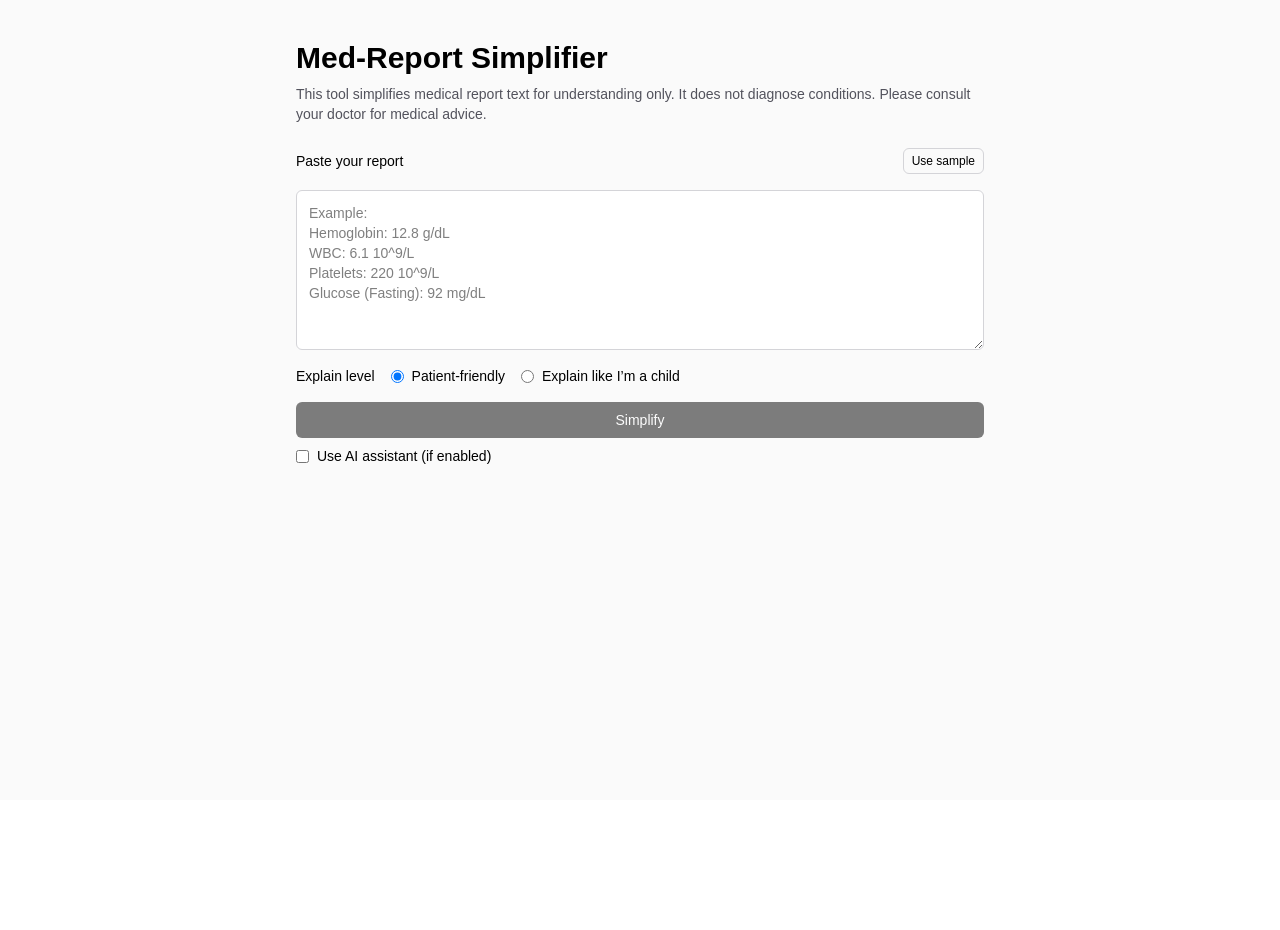
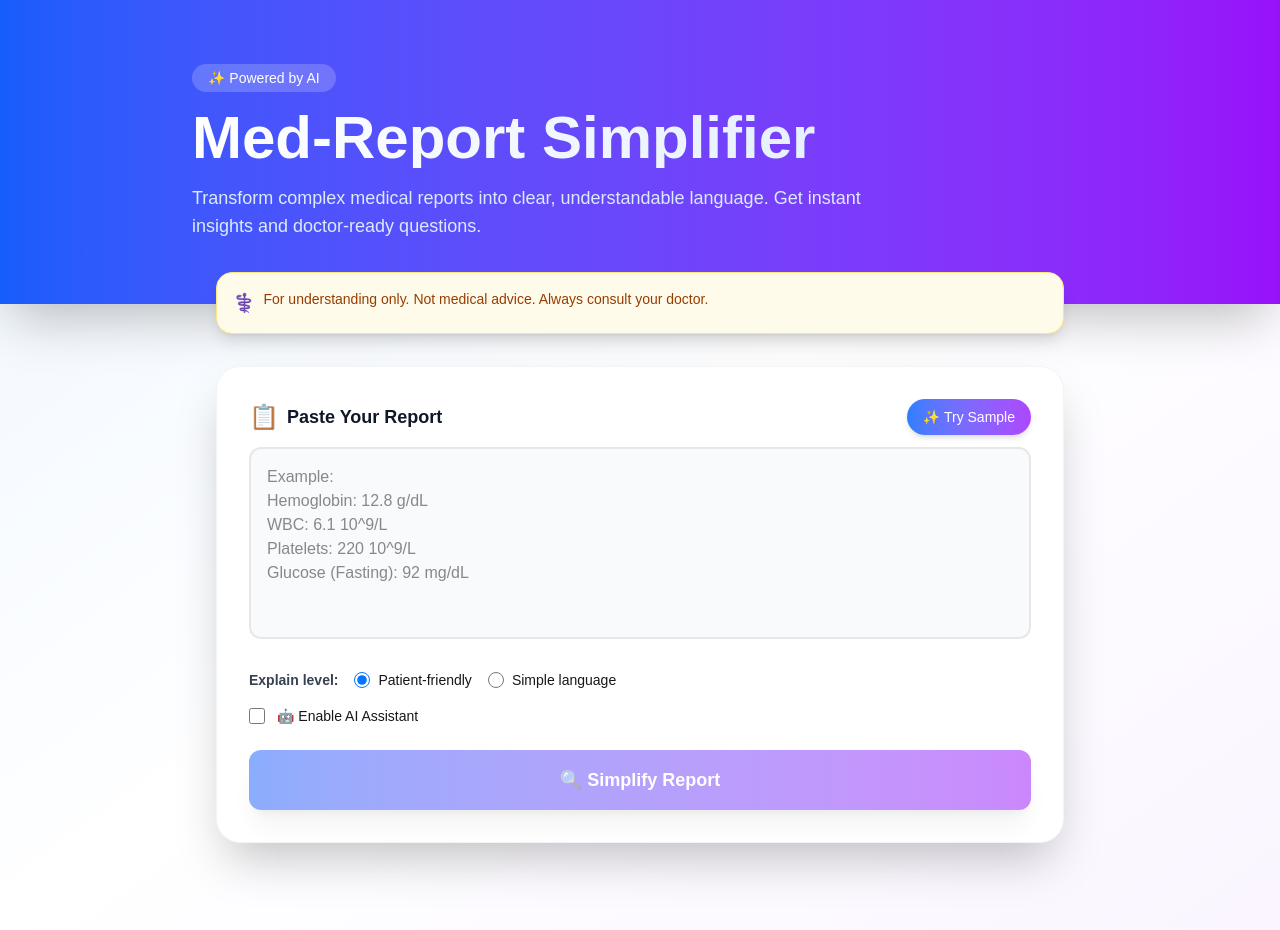
Before and after one commit to harini18122005/Med-Report, a Next.js app in the folder med-report-simplifier/: page / in a window 1280 px wide. Shown: the top 930 px of the page. Before the commit the page ends 800 px from the top, so only its background shows below. Built offline with nearby package versions, Linux system fonts and the light colour scheme.

Commit message:
feat(ui): add professional design with gradients and glassmorphism

```diff
--- a/med-report-simplifier/app/page.tsx
+++ b/med-report-simplifier/app/page.tsx
@@ -32,7 +32,6 @@ export default function Home() {
   const [data, setData] = useState<ApiResponse | null>(null);
   const [error, setError] = useState<string | null>(null);
   const [copied, setCopied] = useState(false);
-
   const [useAi, setUseAi] = useState<boolean>(false);
 
   async function copyToClipboard(text: string) {
@@ -68,151 +67,219 @@ export default function Home() {
     }
   }
 
+  const getStatusColor = (status?: string) => {
+    switch (status) {
+      case "low": return "text-blue-600 dark:text-blue-400";
+      case "high": return "text-red-600 dark:text-red-400";
+      case "in-range": return "text-green-600 dark:text-green-400";
+      default: return "text-gray-600 dark:text-gray-400";
+    }
+  };
+
+  const getStatusBadge = (status?: string) => {
+    switch (status) {
+      case "low": return "bg-blue-100 dark:bg-blue-900/30 text-blue-700 dark:text-blue-300";
+      case "high": return "bg-red-100 dark:bg-red-900/30 text-red-700 dark:text-red-300";
+      case "in-range": return "bg-green-100 dark:bg-green-900/30 text-green-700 dark:text-green-300";
+      default: return "bg-gray-100 dark:bg-gray-800 text-gray-700 dark:text-gray-300";
+    }
+  };
+
   return (
-    <div className="min-h-screen bg-zinc-50 dark:bg-black text-black dark:text-zinc-50">
-      <main className="mx-auto max-w-3xl p-6 sm:p-10">
-        <h1 className="text-3xl font-semibold">Med‑Report Simplifier</h1>
-        <p className="mt-2 text-sm text-zinc-600 dark:text-zinc-400">
-          This tool simplifies medical report text for understanding only. It
-          does not diagnose conditions. Please consult your doctor for medical
-          advice.
+    <div className="min-h-screen bg-gradient-to-br from-blue-50 via-white to-purple-50 dark:from-gray-900 dark:via-gray-900 dark:to-blue-900">
+      {/* Hero Section */}
+      <div className="bg-gradient-to-r from-blue-600 to-purple-600 text-white py-16 px-6 shadow-2xl">
+        <div className="mx-auto max-w-4xl">
+          <div className="inline-block px-4 py-1 bg-white/20 backdrop-blur-sm rounded-full text-sm font-medium mb-4">
+            ✨ Powered by AI
+          </div>
+          <h1 className="text-5xl sm:text-6xl font-bold mb-4 bg-gradient-to-r from-white to-blue-100 bg-clip-text text-transparent">
+            Med‑Report Simplifier
+          </h1>
+          <p className="text-lg text-blue-100 max-w-2xl">
+            Transform complex medical reports into clear, understandable language.
+            Get instant insights and doctor-ready questions.
           </p>
+        </div>
+      </div>
 
-        <div className="mt-6 grid gap-4">
-          <div className="flex items-center justify-between">
-            <label className="block text-sm font-medium">Paste your report</label>
+      <main className="mx-auto max-w-4xl -mt-8 px-6 pb-16">
+        {/* Disclaimer Card */}
+        <div className="bg-amber-50 dark:bg-amber-900/20 border border-amber-200 dark:border-amber-800 rounded-2xl p-4 mb-8 shadow-lg backdrop-blur-sm">
+          <p className="text-sm text-amber-800 dark:text-amber-200 flex items-start gap-2">
+            <span className="text-lg">⚕️</span>
+            <span>For understanding only. Not medical advice. Always consult your doctor.</span>
+          </p>
+        </div>
+
+        {/* Input Card */}
+        <div className="bg-white dark:bg-gray-800 rounded-3xl shadow-2xl p-8 mb-8 border border-gray-100 dark:border-gray-700">
+          <div className="grid gap-6">
+            <div>
+              <div className="flex items-center justify-between mb-3">
+                <label className="text-lg font-semibold text-gray-900 dark:text-white flex items-center gap-2">
+                  <span className="text-2xl">📋</span>
+                  Paste Your Report
+                </label>
                 <button
                   type="button"
                   onClick={() =>
-                setText(
-                  [
-                    "Hemoglobin: 12.8 g/dL",
-                    "WBC: 6.1 10^9/L",
-                    "Platelets: 220 10^9/L",
-                    "Glucose (Fasting): 92 mg/dL",
-                    "Total Cholesterol: 182 mg/dL",
-                    "LDL: 110 mg/dL",
-                    "HDL: 50 mg/dL",
-                    "Triglycerides: 140 mg/dL",
-                    "ALT: 23 U/L",
-                    "AST: 19 U/L",
-                    "TSH: 2.1 mIU/L",
-                    "Creatinine: 0.9 mg/dL",
-                    "BUN: 14 mg/dL",
-                    "Sodium: 140 mmol/L",
-                    "Potassium: 4.2 mmol/L",
-                    "Calcium: 9.2 mg/dL",
-                  ].join("\n")
-                )
+                    setText([
+                      "Hemoglobin: 12.8 g/dL", "WBC: 6.1 10^9/L", "Platelets: 220 10^9/L",
+                      "Glucose (Fasting): 92 mg/dL", "Total Cholesterol: 182 mg/dL", "LDL: 110 mg/dL",
+                      "HDL: 50 mg/dL", "Triglycerides: 140 mg/dL", "ALT: 23 U/L", "AST: 19 U/L",
+                      "TSH: 2.1 mIU/L", "Creatinine: 0.9 mg/dL", "BUN: 14 mg/dL",
+                      "Sodium: 140 mmol/L", "Potassium: 4.2 mmol/L", "Calcium: 9.2 mg/dL",
+                    ].join("\n"))
                   }
-              className="text-xs px-2 py-1 rounded-md border border-zinc-300 dark:border-zinc-700 hover:bg-zinc-100 dark:hover:bg-zinc-900"
+                  className="text-sm px-4 py-2 rounded-full bg-gradient-to-r from-blue-500 to-purple-500 text-white hover:from-blue-600 hover:to-purple-600 transition-all shadow-md hover:shadow-lg transform hover:scale-105"
                 >
-              Use sample
+                  ✨ Try Sample
                 </button>
               </div>
               <textarea
-            className="w-full h-40 rounded-md border border-zinc-300 bg-white dark:bg-zinc-900 p-3 text-sm focus:outline-none focus:ring-2 focus:ring-blue-500"
-            placeholder={`Example:\nHemoglobin: 12.8 g/dL\nWBC: 6.1 10^9/L\nPlatelets: 220 10^9/L\nGlucose (Fasting): 92 mg/dL`}
+                className="w-full h-48 rounded-xl border-2 border-gray-200 dark:border-gray-600 bg-gray-50 dark:bg-gray-900 p-4 text-base focus:outline-none focus:border-blue-500 focus:ring-4 focus:ring-blue-100 dark:focus:ring-blue-900 transition-all resize-none"
+                placeholder="Example:
+Hemoglobin: 12.8 g/dL
+WBC: 6.1 10^9/L
+Platelets: 220 10^9/L
+Glucose (Fasting): 92 mg/dL"
                 value={text}
                 onChange={(e) => setText(e.target.value)}
                 aria-label="Paste your medical report"
               />
-          {text && <p className="text-xs text-zinc-500">Characters: {text.length}</p>}
+              {text && (
+                <div className="mt-2 flex items-center justify-between text-sm">
+                  <span className="text-gray-500">{text.length} characters</span>
+                  <span className="text-green-600 dark:text-green-400 font-medium">✓ Ready to analyze</span>
+                </div>
+              )}
+            </div>
 
-          <div className="flex items-center gap-4">
-            <span className="text-sm font-medium">Explain level</span>
-            <label className="flex items-center gap-2 text-sm">
+            <div className="grid gap-4">
+              <div className="flex flex-wrap items-center gap-4">
+                <span className="text-sm font-semibold text-gray-700 dark:text-gray-300">Explain level:</span>
+                <label className="flex items-center gap-2 cursor-pointer group">
                   <input
                     type="radio"
                     name="level"
                     value="standard"
                     checked={level === "standard"}
                     onChange={() => setLevel("standard")}
+                    className="w-4 h-4 text-blue-600 focus:ring-2 focus:ring-blue-500"
                   />
-              Patient‑friendly
+                  <span className="text-sm group-hover:text-blue-600 transition-colors">Patient‑friendly</span>
                 </label>
-            <label className="flex items-center gap-2 text-sm">
+                <label className="flex items-center gap-2 cursor-pointer group">
                   <input
                     type="radio"
                     name="level"
                     value="child"
                     checked={level === "child"}
                     onChange={() => setLevel("child")}
+                    className="w-4 h-4 text-purple-600 focus:ring-2 focus:ring-purple-500"
                   />
-              Explain like I’m a child
+                  <span className="text-sm group-hover:text-purple-600 transition-colors">Simple language</span>
+                </label>
+              </div>
+
+              <label className="flex items-center gap-3 cursor-pointer group w-fit">
+                <input
+                  type="checkbox"
+                  checked={useAi}
+                  onChange={(e) => setUseAi(e.target.checked)}
+                  aria-label="Enable AI assistant"
+                  className="w-4 h-4 text-emerald-600 rounded focus:ring-2 focus:ring-emerald-500"
+                />
+                <span className="text-sm group-hover:text-emerald-600 transition-colors flex items-center gap-2">
+                  🤖 Enable AI Assistant
+                  {useAi && <span className="text-xs text-emerald-600 dark:text-emerald-400">(Requires API key)</span>}
+                </span>
               </label>
             </div>
 
             <button
               onClick={onSubmit}
               disabled={loading || !text.trim()}
-            className="inline-flex items-center justify-center gap-2 rounded-md bg-black text-white dark:bg-white dark:text-black px-4 py-2 text-sm disabled:opacity-50 hover:opacity-90 transition-opacity"
-            aria-label={loading ? "Simplifying report" : "Simplify report"}
+              className="w-full py-4 rounded-xl bg-gradient-to-r from-blue-600 to-purple-600 text-white font-semibold text-lg shadow-xl hover:shadow-2xl hover:scale-[1.02] active:scale-[0.98] disabled:opacity-50 disabled:cursor-not-allowed disabled:hover:scale-100 transition-all duration-200 flex items-center justify-center gap-3"
+              aria-label={loading ? "Analyzing report" : "Simplify report"}
             >
               {loading && (
-              <svg className="w-4 h-4 animate-spin" fill="none" viewBox="0 0 24 24">
+                <svg className="w-5 h-5 animate-spin" fill="none" viewBox="0 0 24 24">
                   <circle className="opacity-25" cx="12" cy="12" r="10" stroke="currentColor" strokeWidth="4" />
                   <path className="opacity-75" fill="currentColor" d="M4 12a8 8 0 018-8V0C5.373 0 0 5.373 0 12h4zm2 5.291A7.962 7.962 0 014 12H0c0 3.042 1.135 5.824 3 7.938l3-2.647z" />
                 </svg>
               )}
-            {loading ? "Simplifying…" : "Simplify"}
+              {loading ? "Analyzing your report..." : "🔍 Simplify Report"}
             </button>
           </div>
+        </div>
 
+        {/* Error Message */}
         {error && (
-          <div className="mt-4 rounded-md border border-red-300 bg-red-50 p-4 text-sm text-red-700 dark:border-red-700 dark:bg-red-900/20 dark:text-red-300">
-            <div className="font-semibold">Error</div>
-            <p>{error}</p>
+          <div className="mb-8 rounded-2xl border border-red-200 dark:border-red-800 bg-red-50 dark:bg-red-900/20 p-6 shadow-lg animate-in fade-in">
+            <div className="flex items-start gap-3">
+              <span className="text-2xl">⚠️</span>
+              <div>
+                <h3 className="font-semibold text-red-800 dark:text-red-200 mb-1">Error</h3>
+                <p className="text-sm text-red-700 dark:text-red-300">{error}</p>
+              </div>
+            </div>
           </div>
         )}
 
-        <div className="mt-2 flex items-center gap-3">
-          <label className="flex items-center gap-2 text-sm">
-            <input
-              type="checkbox"
-              checked={useAi}
-              onChange={(e) => setUseAi(e.target.checked)}
-              aria-label="Enable AI assistant"
-            />
-            Use AI assistant (if enabled)
-          </label>
-          {useAi && (
-            <span className="text-xs text-zinc-600 dark:text-zinc-400">
-              Requires OPENAI_API_KEY in environment
+        {/* Results Section */}
+        {data && (
+          <section className="grid gap-6 animate-in fade-in slide-in-from-bottom duration-500">
+            {/* AI Summary */}
+            {data.aiUsed && data.aiNarrative && (
+              <div className="rounded-2xl border border-emerald-200 dark:border-emerald-800 bg-gradient-to-br from-emerald-50 to-green-50 dark:from-emerald-900/20 dark:to-green-900/20 p-6 shadow-xl">
+                <div className="flex items-center gap-2 mb-3">
+                  <span className="text-2xl">🤖</span>
+                  <h2 className="text-xl font-bold text-emerald-900 dark:text-emerald-100">AI Summary</h2>
+                </div>
+                <p className="whitespace-pre-wrap text-sm text-emerald-800 dark:text-emerald-200 leading-relaxed">{data.aiNarrative}</p>
+              </div>
+            )}
+
+            {/* Results Sections */}
+            {data.sections.map((sec, idx) => (
+              <div
+                key={sec.section}
+                className="rounded-2xl border border-gray-200 dark:border-gray-700 bg-white dark:bg-gray-800 p-6 shadow-xl transform transition-all hover:shadow-2xl"
+                style={{ animationDelay: `${idx * 100}ms` }}
+              >
+                <h2 className="text-2xl font-bold text-gray-900 dark:text-white mb-4 flex items-center gap-2">
+                  <span className="text-3xl">
+                    {sec.section === "Hematology" ? "🔴" :
+                     sec.section === "Biochemistry" ? "⚗️" :
+                     sec.section === "Lipids" ? "💊" :
+                     sec.section === "Liver" ? "🫀" :
+                     sec.section === "Thyroid" ? "🦋" :
+                     sec.section === "Kidney" ? "🫘" : "📊"}
+                  </span>
+                  {sec.sectionTitle}
+                </h2>
+                <ul className="grid gap-4">
+                  {sec.items.map((it) => (
+                    <li key={it.term} className="rounded-xl bg-gray-50 dark:bg-gray-900 p-4 border-l-4 border-blue-500 hover:border-purple-500 transition-colors">
+                      <div className="flex flex-wrap items-center justify-between gap-2 mb-2">
+                        <span className="font-semibold text-gray-900 dark:text-white text-lg">{it.label}</span>
+                        <div className="flex items-center gap-2">
+                          <span className="font-mono text-base text-gray-700 dark:text-gray-300">
+                            {typeof it.value === "number" ? `${it.value} ${it.unit || ""}` : "—"}
+                          </span>
+                          {it.status && (
+                            <span className={`px-2 py-1 rounded-full text-xs font-medium ${getStatusBadge(it.status)}`}>
+                              {it.status.replace("-", " ")}
                             </span>
                           )}
                         </div>
-
-        {error && (
-          <div className="mt-4 rounded-md border border-red-300 bg-red-50 p-3 text-sm text-red-700 dark:border-red-700 dark:bg-red-900/20 dark:text-red-300">
-            {error}
                       </div>
-        )}
-
-        {data && (
-          <section className="mt-8 grid gap-6">
-            {data.aiUsed && data.aiNarrative && (
-              <div className="rounded-lg border border-emerald-200 dark:border-emerald-900 p-4 bg-emerald-50 dark:bg-emerald-900/20">
-                <h2 className="text-xl font-medium">AI Summary</h2>
-                <p className="mt-2 whitespace-pre-wrap text-sm text-emerald-900 dark:text-emerald-200">{data.aiNarrative}</p>
-              </div>
-            )}
-            {data.sections.map((sec) => (
-              <div key={sec.section} className="rounded-lg border border-zinc-200 dark:border-zinc-800 p-4">
-                <h2 className="text-xl font-medium">{sec.sectionTitle}</h2>
-                <ul className="mt-3 grid gap-3">
-                  {sec.items.map((it) => (
-                    <li key={it.term} className="rounded-md bg-white dark:bg-zinc-900 p-3 border border-zinc-200 dark:border-zinc-800">
-                      <div className="flex flex-wrap items-center justify-between gap-2">
-                        <span className="font-medium">{it.label}</span>
-                        <span className="text-sm text-zinc-600 dark:text-zinc-400">
-                          {typeof it.value === "number" ? `${it.value}${it.unit ? " " + it.unit : ""}` : "—"}
-                        </span>
-                      </div>
-                      <p className="mt-2 text-sm text-zinc-700 dark:text-zinc-300">{it.explanation}</p>
+                      <p className="text-sm text-gray-700 dark:text-gray-300 leading-relaxed mb-2">{it.explanation}</p>
                       {it.typical && (
-                        <p className="mt-1 text-xs text-zinc-600 dark:text-zinc-400">
-                          Typical range: {it.typical[0]}–{it.typical[1]} {it.unit || ""} · Status: {it.status}
+                        <p className={`text-xs font-medium ${getStatusColor(it.status)}`}>
+                          Typical range: {it.typical[0]}–{it.typical[1]} {it.unit || ""}
                         </p>
                       )}
                     </li>
@@ -221,25 +288,37 @@ export default function Home() {
               </div>
             ))}
 
-            <div className="rounded-lg border border-zinc-200 dark:border-zinc-800 p-4">
-              <div className="flex items-center justify-between mb-2">
-                <h2 className="text-xl font-medium">Questions for your doctor</h2>
+            {/* Questions Card */}
+            <div className="rounded-2xl border border-gray-200 dark:border-gray-700 bg-gradient-to-br from-white to-blue-50 dark:from-gray-800 dark:to-blue-900/20 p-6 shadow-xl">
+              <div className="flex items-center justify-between mb-4">
+                <h2 className="text-2xl font-bold text-gray-900 dark:text-white flex items-center gap-2">
+                  <span className="text-3xl">💬</span>
+                  Questions for Your Doctor
+                </h2>
                 <button
                   onClick={() => copyToClipboard(data.questions.join("\n"))}
-                  className="text-xs px-2 py-1 rounded bg-zinc-100 dark:bg-zinc-800 hover:bg-zinc-200 dark:hover:bg-zinc-700 transition-colors"
+                  className="px-4 py-2 rounded-full bg-blue-100 dark:bg-blue-900/30 text-blue-700 dark:text-blue-300 hover:bg-blue-200 dark:hover:bg-blue-900/50 transition-all text-sm font-medium shadow-md hover:shadow-lg"
                   title="Copy questions to clipboard"
                 >
-                  {copied ? "Copied!" : "Copy"}
+                  {copied ? "✓ Copied!" : "📋 Copy"}
                 </button>
               </div>
-              <ul className="mt-2 list-disc pl-5 text-sm space-y-1">
+              <ul className="space-y-3">
                 {data.questions.map((q, i) => (
-                  <li key={i}>{q}</li>
+                  <li key={i} className="flex items-start gap-3 text-gray-700 dark:text-gray-300">
+                    <span className="flex-shrink-0 w-6 h-6 rounded-full bg-blue-500 text-white text-xs flex items-center justify-center font-bold mt-0.5">
+                      {i + 1}
+                    </span>
+                    <span className="text-sm leading-relaxed">{q}</span>
+                  </li>
                 ))}
               </ul>
             </div>
 
-            <p className="text-xs text-zinc-600 dark:text-zinc-400">{data.disclaimer}</p>
+            {/* Disclaimer */}
+            <div className="rounded-xl bg-gray-100 dark:bg-gray-800 p-4 text-center">
+              <p className="text-xs text-gray-600 dark:text-gray-400 italic">{data.disclaimer}</p>
+            </div>
           </section>
         )}
       </main>
```
Lines whose indentation alone changed are shown as unchanged.
